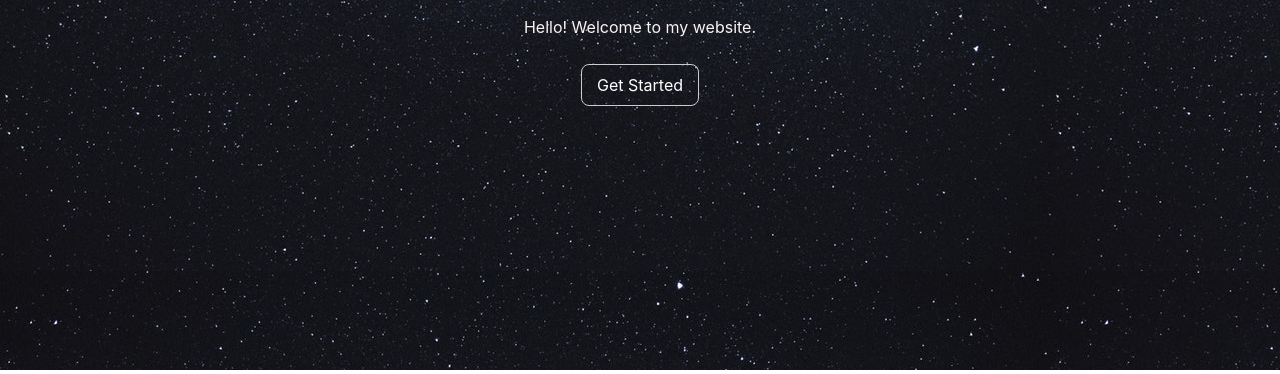
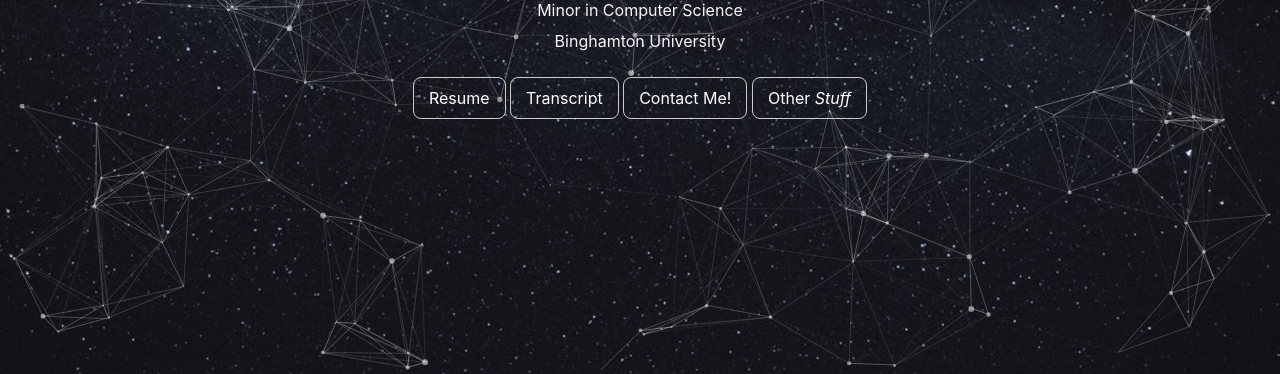
Before and after one commit to mcech99/mcech99.Github.io, a plain HTML site: page index.html in a window 1280 px wide. Shown: the part 430-804 px from the top of the page. Drawn offline with nearby package versions, Linux system fonts and the light colour scheme.

Commit message:
particles.js working

```diff
--- a/app.js
+++ b/app.js
@@ -1,22 +1,7 @@
-/* -----------------------------------------------
-/* How to use? : Check the GitHub README
-/* ----------------------------------------------- */
-
-/* To load a config file (particles.json) you need to host this demo (MAMP/WAMP/local)... */
-/*
-particlesJS.load('particles-js', 'particles.json', function() {
-  console.log('particles.js loaded - callback');
-});
-*/
-
-/* Otherwise just put the config content (json): */
-
-particlesJS('particles-js',
-
-  {
+particlesJS("particles-js", {
   "particles": {
     "number": {
-        "value": 80,
+      "value": 150,
       "density": {
         "enable": true,
         "value_area": 800
@@ -51,7 +36,7 @@ particlesJS('particles-js',
       }
     },
     "size": {
-        "value": 5,
+      "value": 3,
       "random": true,
       "anim": {
         "enable": false,
@@ -74,6 +59,7 @@ particlesJS('particles-js',
       "random": false,
       "straight": false,
       "out_mode": "out",
+      "bounce": false,
       "attract": {
         "enable": false,
         "rotateX": 600,
@@ -86,7 +72,7 @@ particlesJS('particles-js',
     "events": {
       "onhover": {
         "enable": true,
-          "mode": "repulse"
+        "mode": "grab"
       },
       "onclick": {
         "enable": true,
@@ -96,7 +82,7 @@ particlesJS('particles-js',
     },
     "modes": {
       "grab": {
-          "distance": 400,
+        "distance": 140,
         "line_linked": {
           "opacity": 1
         }
@@ -109,7 +95,8 @@ particlesJS('particles-js',
         "speed": 3
       },
       "repulse": {
-          "distance": 200
+        "distance": 200,
+        "duration": 0.4
       },
       "push": {
         "particles_nb": 4
@@ -119,15 +106,5 @@ particlesJS('particles-js',
       }
     }
   },
-    "retina_detect": true,
-    "config_demo": {
-      "hide_card": false,
-      "background_color": "#b61924",
-      "background_image": "",
-      "background_position": "50% 50%",
-      "background_repeat": "no-repeat",
-      "background_size": "cover"
-    }
-  }
-
-);
+  "retina_detect": true
+});
--- a/index.html
+++ b/index.html
@@ -7,29 +7,33 @@
 	<title>Maggie Cech</title>
 	<link rel="stylesheet" href="style1.css" title="external style sheet">
 	<link rel="stylesheet" href="animate.css">
+	<link rel="stylesheet" href=""https://maxcdn.bootstrapcdn.com/bootstrap/3.3.7/css/bootstrap.min.css">
+
 </head>
 <script src="WOW-master/dist/wow.min.js"></script>
 <script>
 	new WOW().init();
 </script>
 <body>
-	<div id="particles-js">
+	<!-- particles.js container -->
+	<div id="particles-js" position="absolute">
+	<script type="text/javascript" src="particles.js"></script>
+	<script type="text/javascript" src="app.js"></script>
 		<div class="btext">
-			<div class="wow tada">
+			<div class="wow jello">
 				<h1>Maggie Cech</h1>
 			</div>
-			<p>Hello! Welcome to my website.</p>
-			<a href="#" class="btn">Get Started</a>
-		</div>
+			<p>Pursuing BS in Electrical Engineering</p>
+			<p>Minor in Computer Science</p>
+			<p>Binghamton University</p>
+			<a href="#" class="btn">Resume</a>
+			<a href="#" class="btn">Transcript</a>
+			<a href="#" class="btn">Contact Me!</a>
+			<a href="#" class="btn">Other <i>Stuff</i></a>
+
 	</div>
+</div>
 
-	<script src="https://cdn.jsdelivr.net/particles.js/2.0.0/particles.min.js"></script>
 
-	<script>
-		particlesJS.load('particles-js','particles.json',
-		function(){
-			console.log('particles.json loaded...')
-		})
-	</script>
 </body>
 </html>
--- a/particles.js
+++ b/particles.js
@@ -20,9 +20,9 @@ var pJS = function(tag_id, params){
     },
     particles: {
       number: {
-        value: 400,
+        value: 1000,
         density: {
-          enable: true,
+          enable: false,
           value_area: 800
         }
       },
@@ -48,8 +48,8 @@ var pJS = function(tag_id, params){
         value: 1,
         random: true,
         anim: {
-          enable: false,
-          speed: 2,
+          enable: true,
+          speed: 5,
           opacity_min: 0,
           sync: false
         }
@@ -88,7 +88,7 @@ var pJS = function(tag_id, params){
       array: []
     },
     interactivity: {
-      detect_on: 'canvas',
+      detect_on: 'window',
       events: {
         onhover: {
           enable: true,
--- a/style1.css
+++ b/style1.css
@@ -1,5 +1,15 @@
+html{
+	background: url(stars_bground.jpg) no-repeat center center fixed;
+	-webkit-background-size: cover;
+	-moz-background-size: cover;
+	-o-background-size: cover;
+	background-size: cover;
+}
+
 body{
 	margin: 0;
+	padding: 0;
+	height: 100vh;
 	font-family: -apple-system, BlinkMacSystemFont, 'Segoe UI', Ubuntu, Cantarell, 'Open Sans', 'Helvetica Neue', sans-serif;
 	font-size: 16px;
 }
@@ -10,7 +20,7 @@ body{
 	text-align: center;
 	top: 40%;
 	width: 100%;
-	line-heigth: 0.4em;
+	line-height: 0.4cm;
 }
 
 h1{
@@ -27,6 +37,6 @@ h1{
 }
 
 #particles-js{
-	background-image: url('stars_bground.jpg');
-	height: 100vh;
+	height: 100%;
+
 }
```
Lines whose indentation alone changed are shown as unchanged.
